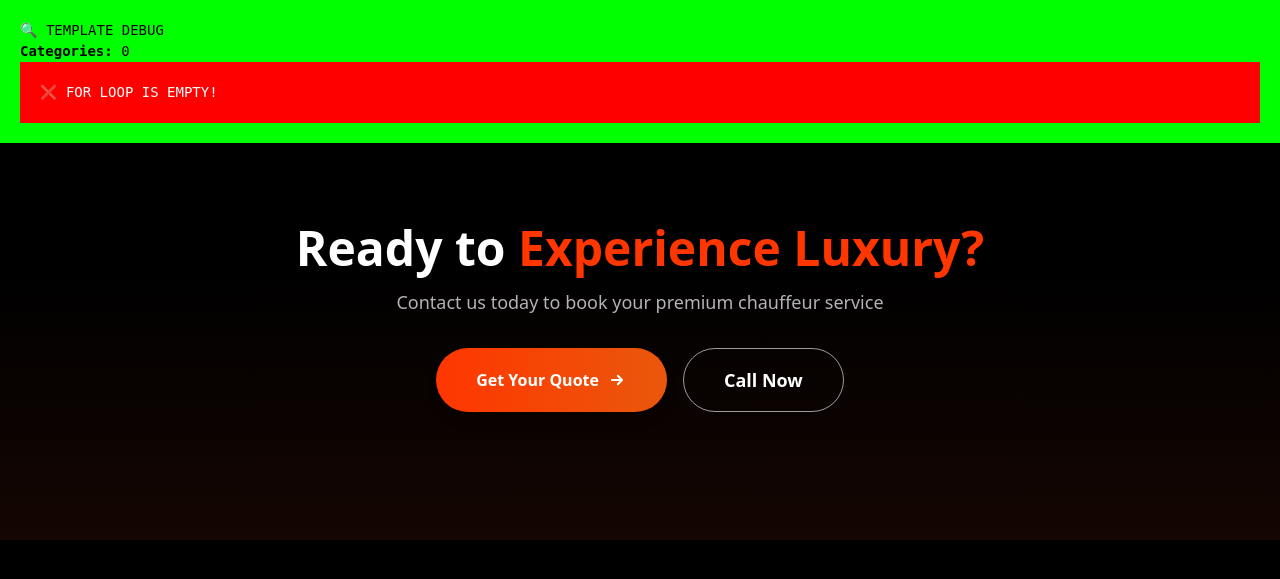
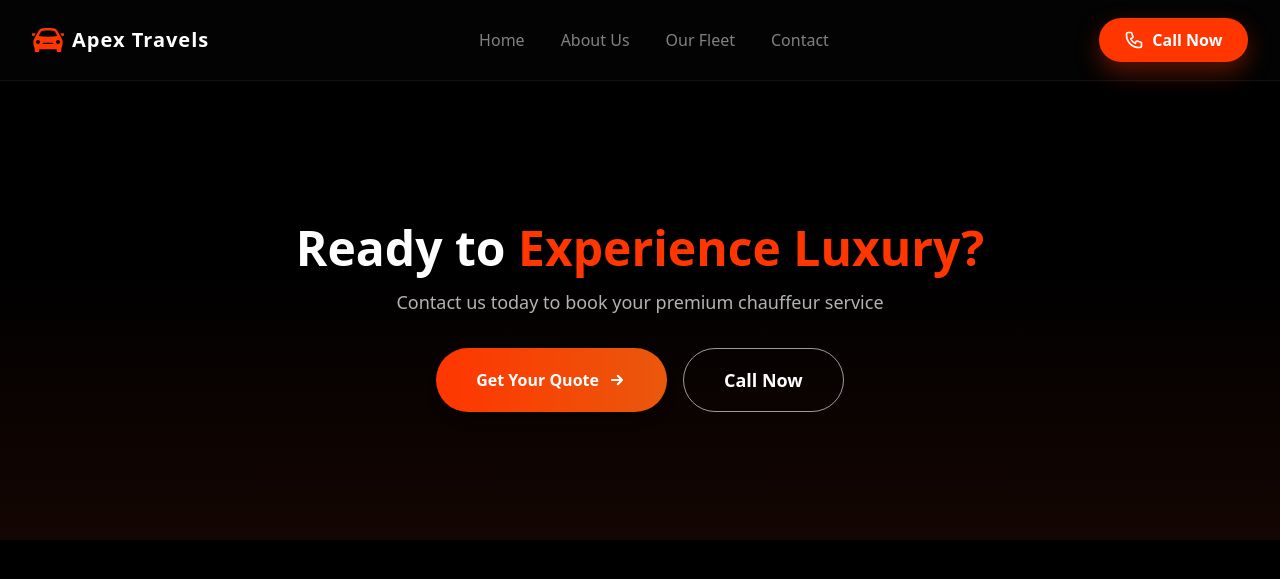
Before and after one commit to ali1571/apextravels, a Django app: page /fleet/ in a window 1280 px wide. Shown: the top 579 px of the page. Run offline with Django 5.2, Linux system fonts and the light colour scheme; data that the repository does not hold is empty; some libraries are stand-ins or nearby versions.

Commit message:
Update fleet.html

```diff
--- a/templates/fleet.html
+++ b/templates/fleet.html
@@ -403,23 +403,7 @@
 <body>
 
 
-<!-- ========== ABSOLUTE TEST - NO CSS ========== -->
-<div style="position: fixed; top: 0; left: 0; width: 100%; background: lime; color: black; padding: 20px; z-index: 999999; font-family: monospace; font-size: 14px;">
-    <h1>🔍 TEMPLATE DEBUG</h1>
-    <p><strong>Categories:</strong> {{ categories|length }}</p>
 
-    {% for cat in categories %}
-        <div style="background: white; margin: 10px 0; padding: 10px; border: 2px solid black;">
-            <h3>{{ cat.name }}</h3>
-            <p>Vehicles: {{ cat.vehicles.all|length }}</p>
-            <p>Active: {{ cat.vehicles.all|length }}</p>
-        </div>
-    {% empty %}
-        <div style="background: red; color: white; padding: 20px;">
-            <h2>❌ FOR LOOP IS EMPTY!</h2>
-        </div>
-    {% endfor %}
-</div>
 
     <!-- Navigation Bar - Same as home.html -->
     <div class=" backdrop-blur-xl navbar-container animate-fade-in">
```
